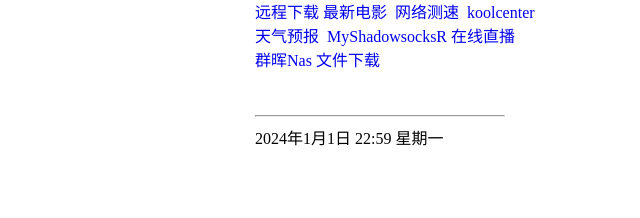
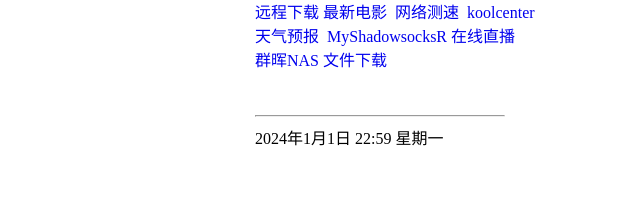
Before and after one commit to hs263/hs263.github.io, a plain HTML site: page index.html in a window 1280 px wide. Shown: the part 255-473 px from the top of the page, 225-865 px from the left. Drawn offline with Linux system fonts and the light colour scheme.

Commit message:
Update index.html

```diff
--- a/index.html
+++ b/index.html
@@ -226,7 +226,7 @@ var _hmt = _hmt || [];
 <br>
 
 
-<a href="https://cloud8.kooldns.cn/"target="_blank">群晖Nas</a>
+<a href="https://cloud8.kooldns.cn/"target="_blank">群晖NAS</a>
 <a href="http://x.loze.cc"target="_blank">文件下载</a>
 <br><br><br>
 
```
